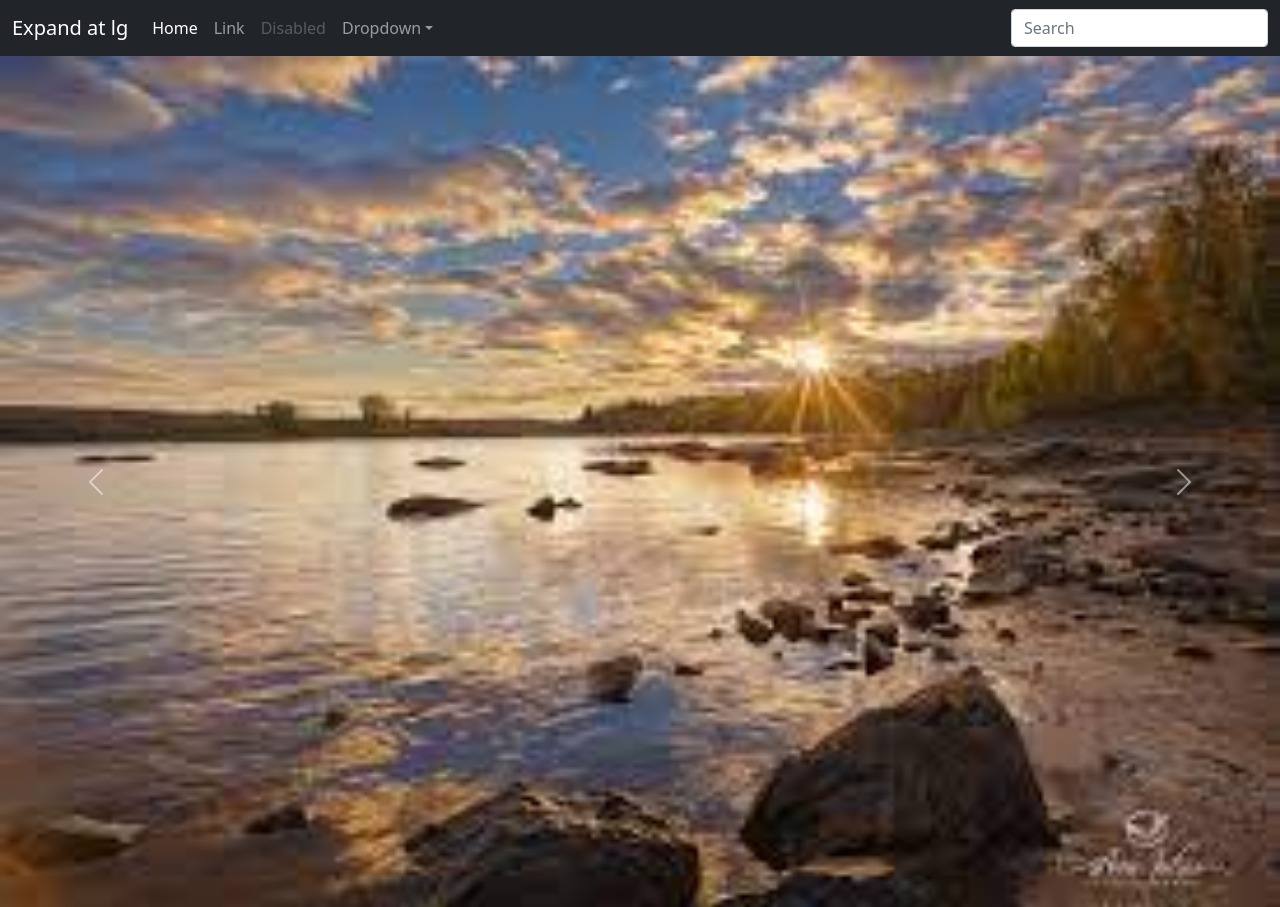
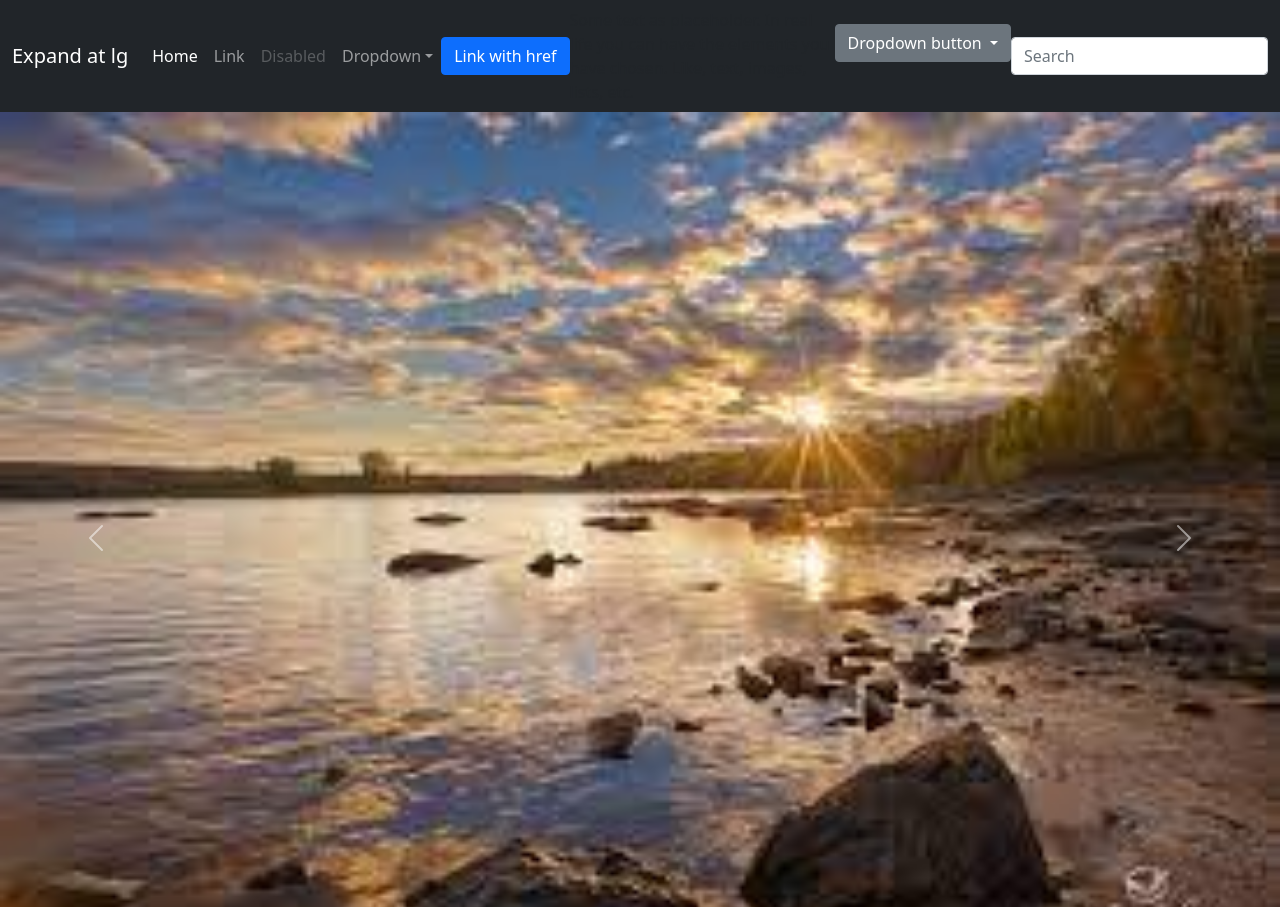
Before and after one commit to lamineSakho/GitProjet, a PHP site: page / in a window 1280 px wide. Shown: the top 907 px of the page. Run offline with PHP 8.4, Linux system fonts and the light colour scheme.

Commit message:
dev mise en forme boostrap

```diff
--- a/index.php
+++ b/index.php
@@ -21,6 +21,7 @@
                     <span class="navbar-toggler-icon"></span>
                 </button>
 
+
                 <div class="collapse navbar-collapse" id="navbarsExample05">
                     <ul class="navbar-nav me-auto mb-2 mb-lg-0">
                         <li class="nav-item">
@@ -28,6 +29,7 @@
                         </li>
                         <li class="nav-item">
                             <a class="nav-link" href="active">Link</a>
+
                         </li>
                         <li class="nav-item">
                             <a class="nav-link disabled">Disabled</a>
@@ -38,10 +40,41 @@
                             <li><a class="dropdown-item" href="#">Action</a></li>
                             <li><a class="dropdown-item" href="#">Autre action</a></li>
                             <li><a class="dropdown-item" href="#">Quelque chose d'autre ici</a></li>
+
                             </ul>
                         </li>
                     </ul>
+                    <a class="btn btn-primary" data-bs-toggle="offcanvas" href="#offcanvasExample" role="button" aria-controls="offcanvasExample">
+                    Link with href
+                    </a>
+                    <button class="navbar-toggler" type="button" data-bs-toggle="offcanvas" data-bs-target="#offcanvasExample" aria-controls="offcanvasExample">
+                    Button with data-bs-target
+                    </button>
+
+                    <div class="offcanvas offcanvas-start" tabindex="-1" id="offcanvasExample" aria-labelledby="offcanvasExampleLabel">
+                    <div class="offcanvas-header">
+                        <h5 class="offcanvas-title" id="offcanvasExampleLabel">Offcanvas</h5>
+                        <button type="button" class="btn-close text-reset" data-bs-dismiss="offcanvas" aria-label="Close"></button>
+                    </div>
+                    <div class="offcanvas-body">
+                        <div>
+                        Some text as placeholder. In real life you can have the elements you have chosen. Like, text, images, lists, etc.
+                        </div>
+                        <div class="dropdown mt-3">
+                        <button class="btn btn-secondary dropdown-toggle" type="button" id="dropdownMenuButton" data-bs-toggle="dropdown">
+                            Dropdown button
+                        </button>
+                        <ul class="dropdown-menu" aria-labelledby="dropdownMenuButton">
+                            <li><a class="dropdown-item" href="#">Action</a></li>
+                            <li><a class="dropdown-item" href="#">Another action</a></li>
+                            <li><a class="dropdown-item" href="#">Something else here</a></li>
+                        </ul>
+                        </div>
+                    </div>
+                    </div>
                     <form>
+
+
                         <input class="form-control" type="text" placeholder="Search" aria-label="Search">
                     </form>
                 </div>
@@ -119,6 +152,18 @@
                 Esse, aut autem laudantium nobis eos minima, rem non tempore, repudiandae tempora modi voluptatum dignissimos? Deserunt perspiciatis ex dolorum veniam? Alias, nihil dolorum quibusdam ad perferendis error at dignissimos a!
                 Quae vel reprehenderit animi eaque, quibusdam hic laudantium odit quaerat illum iure, repellat temporibus similique saepe ipsum obcaecati nostrum velit unde earum ut architecto ipsam numquam officiis accusamus! Recusandae, deserunt?</p>
             </div>
+            <div class="progress">
+                <div class="progress-bar bg-success" role="progressbar" style="width: 25%" aria-valuenow="25" aria-valuemin="0" aria-valuemax="100"></div>
+                </div>
+                <div class="progress">
+                <div class="progress-bar bg-info" role="progressbar" style="width: 50%" aria-valuenow="50" aria-valuemin="0" aria-valuemax="100"></div>
+                </div>
+                <div class="progress">
+                <div class="progress-bar bg-warning" role="progressbar" style="width: 75%" aria-valuenow="75" aria-valuemin="0" aria-valuemax="100"></div>
+                </div>
+                <div class="progress">
+                <div class="progress-bar bg-danger" role="progressbar" style="width: 100%" aria-valuenow="100" aria-valuemin="0" aria-valuemax="100"></div>
+            </div>
 
 
     <!-- Option 1: Bootstrap Bundle with Popper -->
```
Lines whose indentation alone changed are shown as unchanged.
